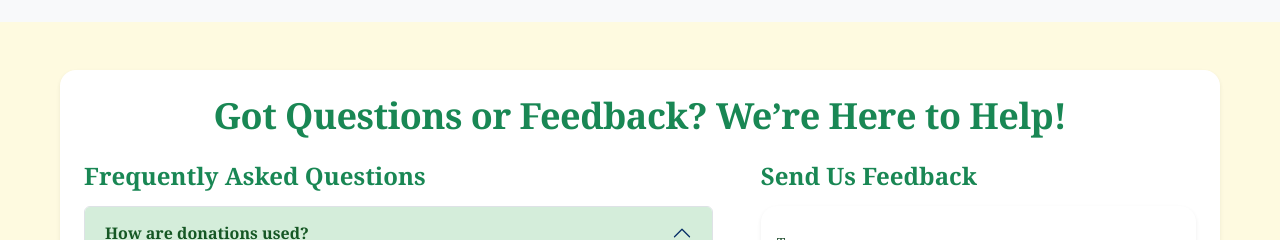
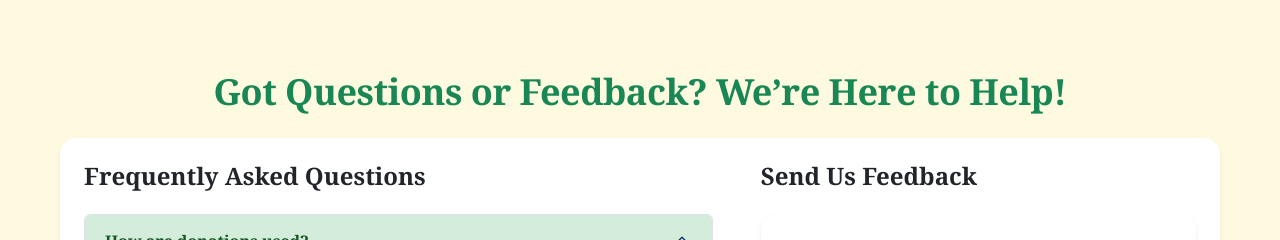
Before and after one commit to rxlow12345/is216G8, a Vue app in the folder frontend/: page /learn-more in a window 1280 px wide. Shown: the part 1012-1252 px from the top of the page. Built offline with nearby package versions, Linux system fonts and the light colour scheme; no server answers.

Commit message:
Changed image + styling

```diff
--- a/frontend/src/components/Donate.vue
+++ b/frontend/src/components/Donate.vue
@@ -190,7 +190,7 @@ onBeforeUnmount(() => stopAuto())
 
 
 const carouselImages = [
-    { src: '../src/public/assets/carousel1.png', alt: 'Otter', caption: "Otters", emoji: '🦦' },
+    { src: '../src/public/assets/otter.jpg', alt: 'Otter', caption: "Otters", emoji: '🦦' },
     { src: '../src/public/assets/carousel2.jpg', alt: 'Cat', caption: 'Community Cats', emoji: '🐱' },
     { src: '../src/public/assets/carousel3.jpg', alt: 'Turtle', caption: 'Turtles', emoji: '🐢' },
 ]
--- a/frontend/src/components/LearnMore.vue
+++ b/frontend/src/components/LearnMore.vue
@@ -9,7 +9,7 @@
     </div>
     <div>
         <!-- Latest News Section -->
-        <section class="bg-light py-5">
+        <section class="py-5">
             <div class="container">
                 <h2 class="text-success fw-bold text-center mb-4">News & Updates</h2>
                 <div class="row g-4">
@@ -36,16 +36,16 @@
 
         <!-- FAQ + Feedback in a single card -->
         <section class="container my-5">
+            <!-- Header -->
+            <h2 class="text-success fw-bold text-center mb-4">
+                Got Questions or Feedback? We’re Here to Help!
+            </h2>
             <div class="card border-0 shadow-sm rounded-4 p-4">
-                <!-- Header -->
-                <h2 class="text-success fw-bold text-center mb-4">
-                    Got Questions or Feedback? We’re Here to Help!
-                </h2>
 
                 <div class="row g-5">
                     <!-- FAQ Section -->
                     <div class="col-12 col-lg-7">
-                        <h4 class="fw-bold mb-3 text-success">Frequently Asked Questions</h4>
+                        <h4 class="fw-bold mb-4">Frequently Asked Questions</h4>
 
                         <div class="accordion" id="faqAccordion">
                             <div class="accordion-item" v-for="(faq, index) in faqs" :key="index">
@@ -68,7 +68,7 @@
 
                     <!-- Feedback Form -->
                     <div class="col-12 col-lg-5">
-                        <h4 class="fw-bold mb-3 text-success">Send Us Feedback</h4>
+                        <h4 class="fw-bold mb-4">Send Us Feedback</h4>
                         <FeedbackForm />
                     </div>
                 </div>
--- a/frontend/src/components/NavBar.vue
+++ b/frontend/src/components/NavBar.vue
@@ -104,10 +104,13 @@ export default {
   },
   computed: {
     displayName() {
-      if (this.auth.username){
-        return this.auth.username;
+      // Extract username from email or use username field
+      let name = this.auth.username || this.auth.email || '';
+      if (name.includes('@')) {
+        return name.split('@')[0]; // Get only the part before @
       }
-  }
+      return name;
+    }
 },
   methods: {
     // programmatic toggle entrypoint
```
